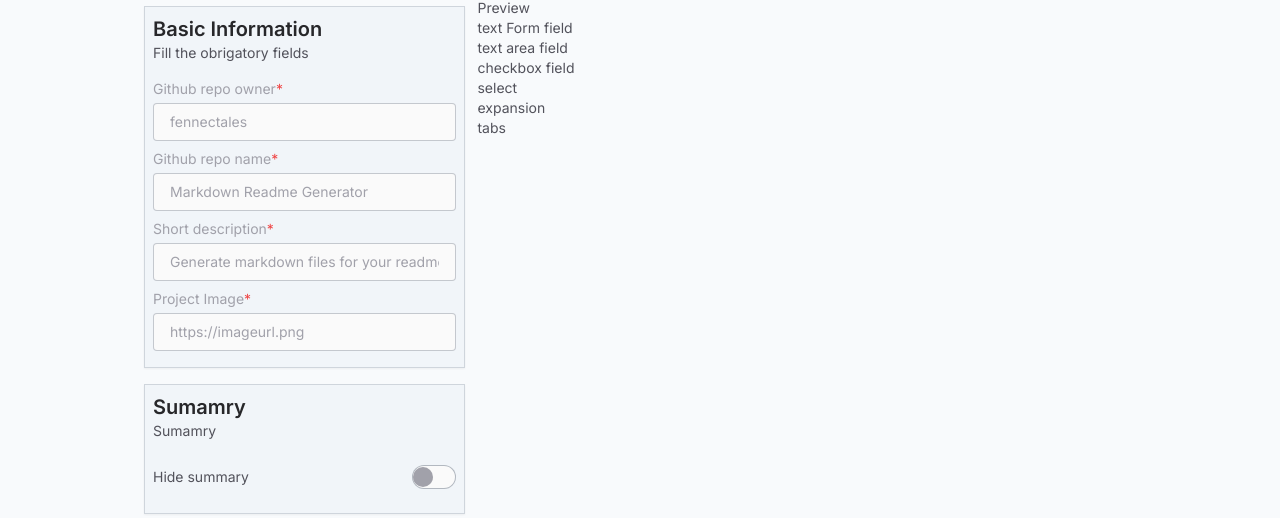
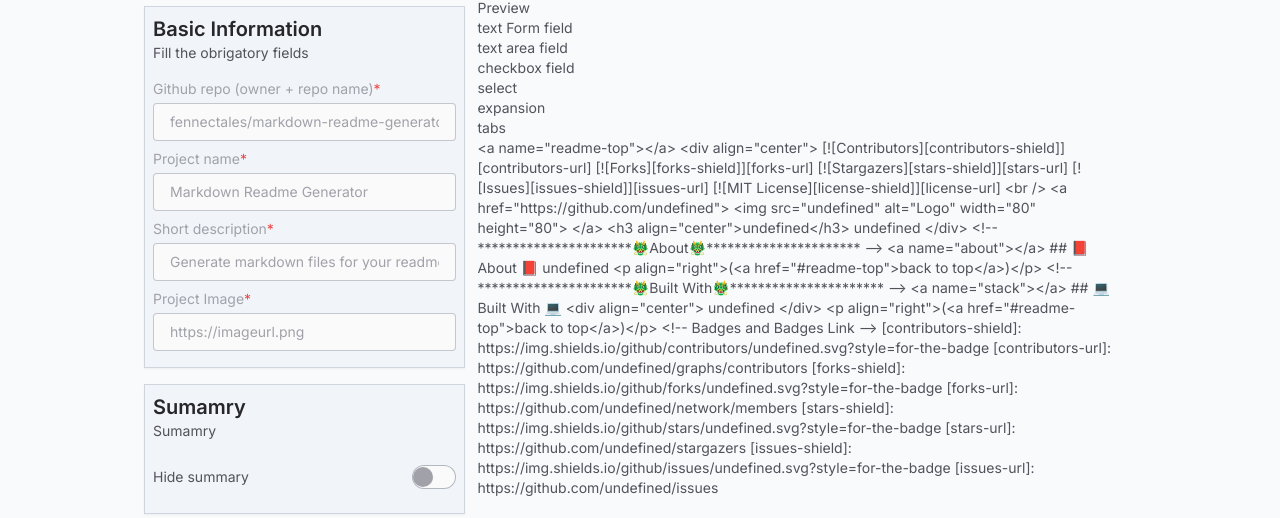
Before and after one commit to fescherer/readme-generator, a Next.js app: page / in a window 1280 px wide. Shown: the part 282-800 px from the top of the page. Built offline with nearby package versions, Linux system fonts and the light colour scheme.

Commit message:
:sparkles: fat: markdown string preview fn

```diff
--- a/src/app/layout.tsx
+++ b/src/app/layout.tsx
@@ -5,6 +5,7 @@
 import { Header } from '@/components/header'
 import { Footer } from '@/components/footer'
 import { ReadmeGeneratorProvider } from '@/context/readme-generator.context'
+import 'highlight.js/styles/default.css'
 
 const inter = Inter({ subsets: ['latin'] })
 
--- a/src/components/form-field/switch.tsx
+++ b/src/components/form-field/switch.tsx
@@ -8,7 +8,7 @@
 const Switch = React.forwardRef<
 React.ElementRef<typeof SwitchPrimitives.Root>,
 React.ComponentPropsWithoutRef<typeof SwitchPrimitives.Root> & CheckboxProps
->(({ label }, ref) => (
+>(({ label, ...props }, ref) => (
   <div className="my-4 flex flex-row items-center justify-between rounded-lg">
     <label className="w-full text-sm" htmlFor={label}>{label}</label>
 
@@ -16,6 +16,7 @@
       id={label}
       className="peer inline-flex h-6 w-11 shrink-0 cursor-pointer items-center rounded-full border border-highlight/40 transition-colors focus-visible:outline-none focus-visible:ring-2 focus-visible:ring-highlight/40 focus-visible:ring-offset-2 focus-visible:ring-offset-background disabled:cursor-not-allowed disabled:opacity-50 data-[state=checked]:border-transparent data-[state=checked]:bg-form-value data-[state=unchecked]:bg-foreground-2"
       ref={ref}
+      {...props}
     >
       <SwitchPrimitives.Thumb
         className="pointer-events-none block size-5 rounded-full bg-foreground-2 ring-0 transition-transform data-[state=checked]:translate-x-5 data-[state=unchecked]:translate-x-0 data-[state=unchecked]:bg-form-placeholder"
--- a/src/features/basic-information.tsx
+++ b/src/features/basic-information.tsx
@@ -6,15 +6,15 @@
   return (
     <div>
       <Text
-        label="Github repo owner"
-        registerName="basicInformation.repoOwner"
+        label="Github repo (owner + repo name)"
+        registerName="basicInformation.repo"
         required
-        placeholder="fennectales"
+        placeholder="fennectales/markdown-readme-generator"
       />
 
       <Text
-        label="Github repo name"
-        registerName="basicInformation.repoName"
+        label="Project name"
+        registerName="basicInformation.projectName"
         required
         placeholder="Markdown Readme Generator"
       />
--- a/src/features/build-with.tsx
+++ b/src/features/build-with.tsx
@@ -22,7 +22,7 @@
         registerName="buildWith.buildWith"
         label="Add new technology"
         displayType="badge"
-        obj={{ alt, link, badge }}
+        obj={{ label: alt, link, badge }}
         btnLabel="Add technology"
       >
         <Text label="Alt Name" value={alt} onChange={e => setAlt(e.target.value)} placeholder="React logo" />
--- a/src/features/preview.tsx
+++ b/src/features/preview.tsx
@@ -1,10 +1,15 @@
 'use client'
 
+// https://dev.to/acidop/i-built-an-markdown-editor-using-nextjs-and-tailwindcss-46bg
+
+import { getMarkdownCode } from '@/util/getMarkdownCode'
 import { useFormContext } from 'react-hook-form'
 
 export function Preview() {
   const { watch } = useFormContext()
   const formsFields = watch()
+
+  const markdownCode = getMarkdownCode(formsFields)
 
   return (
     <div className="relative w-full">
@@ -33,6 +38,11 @@
             <li>tabs</li>
           </ul>
         </div>
+
+        <div>
+          {markdownCode}
+        </div>
+
       </div>
     </div>
   )
--- /dev/null
+++ b/src/util/getMarkdownCode.tsx
@@ -0,0 +1,84 @@
+import { TBadge } from '@/@types/badge'
+import { FieldValues } from 'react-hook-form'
+
+export function getMarkdownCode(form: FieldValues) {
+  const md
+  = `
+  <a name="readme-top"></a>
+
+  <div align="center">
+
+  [![Contributors][contributors-shield]][contributors-url]
+  [![Forks][forks-shield]][forks-url]
+  [![Stargazers][stars-shield]][stars-url]
+  [![Issues][issues-shield]][issues-url]
+  [![MIT License][license-shield]][license-url]
+
+    <br />
+    <a href="https://github.com/${form?.basicInformation?.repo}">
+      <img src="${form?.basicInformation?.projectImage}" alt="Logo" width="80" height="80">
+    </a>
+
+  <h3 align="center">${form?.basicInformation?.projectName}</h3>
+
+  ${form?.summary?.isHide && `  <p align="center">
+
+  ${form?.basicInformation?.shortDescription}
+  <br />
+  <a href="https://github.com/${form?.basicInformation?.repo}"><strong>Explore the docs »</strong></a>
+  <br />
+  <br />
+  <a href="#about">About</a>
+  •
+  ${form?.buildWith?.technologies.length > 0 && `<a href="#stack">Build With</a>
+  •`}
+  <a href="#install">Getting Started</a>
+  •
+  <a href="#usage">How to use</a>
+  •
+  <a href="#info">Info</a>
+  •
+  <a href="#contact">Contact me</a>
+  •
+  <a href="#contributors">Contributors</a>
+
+  </p>`}
+  </div>
+
+  <!-- **********************🐲About🐲********************** -->
+
+  <a name="about"></a>
+
+  ## 📕 About 📕
+
+  ${form?.aboutProject?.description}
+
+  <p align="right">(<a href="#readme-top">back to top</a>)</p>
+
+  <!-- **********************🐲Built With🐲********************** -->
+
+  <a name="stack"></a>
+
+  ## 💻 Built With 💻
+
+  <div align="center">
+
+  ${form?.buildWith?.technologies?.map((item: TBadge) => `[![${item?.label}][${item?.badge}]][${item?.link}]`)}
+
+  </div>
+
+  <p align="right">(<a href="#readme-top">back to top</a>)</p>
+
+  <!-- Badges and Badges Link -->
+  [contributors-shield]: https://img.shields.io/github/contributors/${form?.basicInformation?.repo}.svg?style=for-the-badge
+  [contributors-url]: https://github.com/${form?.basicInformation?.repo}/graphs/contributors
+  [forks-shield]: https://img.shields.io/github/forks/${form?.basicInformation?.repo}.svg?style=for-the-badge
+  [forks-url]: https://github.com/${form?.basicInformation?.repo}/network/members
+  [stars-shield]: https://img.shields.io/github/stars/${form?.basicInformation?.repo}.svg?style=for-the-badge
+  [stars-url]: https://github.com/${form?.basicInformation?.repo}/stargazers
+  [issues-shield]: https://img.shields.io/github/issues/${form?.basicInformation?.repo}.svg?style=for-the-badge
+  [issues-url]: https://github.com/${form?.basicInformation?.repo}/issues
+  `
+
+  return md
+}
```
